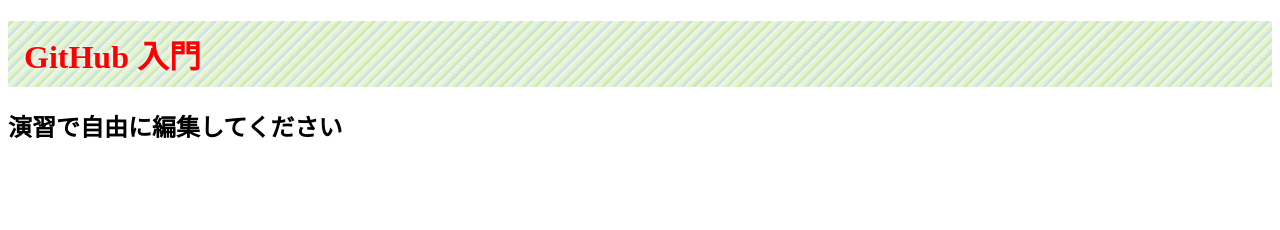
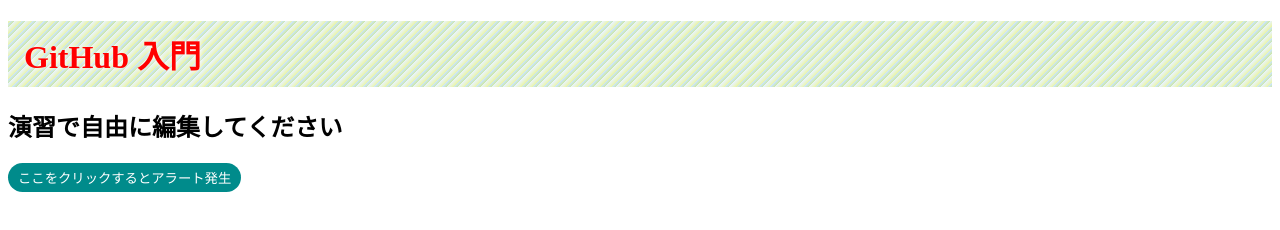
Before and after one commit to rikunokuri23/github_ws, a plain HTML site: page index.html in a window 1280 px wide. Drawn offline with Linux system fonts and the light colour scheme.

Commit message:
edit index.html and styled.css

```diff
--- a/index.html
+++ b/index.html
@@ -9,7 +9,7 @@
     <h2>演習で自由に編集してください</h2>
 
     <!-- 変更箇所に困ったら下記のコメントアウトを外してください -->
-    <!--<div id="target">ここをクリックするとアラート発生</div>-->
+    <button id="target">ここをクリックするとアラート発生</button>
 
     <!--<div id="ok">GitHub完全に理解した</div>-->
 
--- a/src/styles.css
+++ b/src/styles.css
@@ -27,3 +27,19 @@
         color     : #ffffff;
     }
 }
+
+button {
+    background-color: darkcyan;
+    color:#fff;
+    border-radius: 999px;
+    border: none;
+    padding: 5px 10px;
+}
+button:hover {
+    background-color: darkcyan;
+    color:#fff;
+    border-radius: 999px;
+    border: none;
+    padding: 5px 10px;
+    opacity: 0.7;
+}
```
Also changed, not shown: 1 other file.
